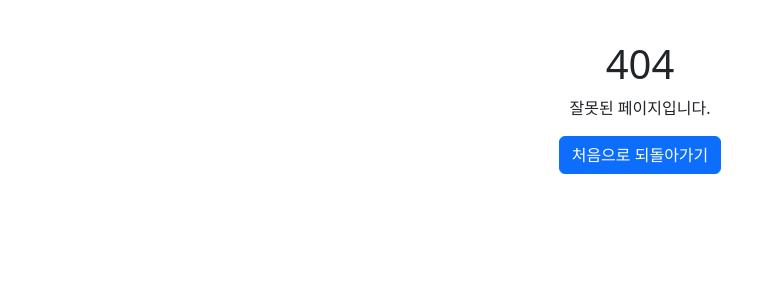
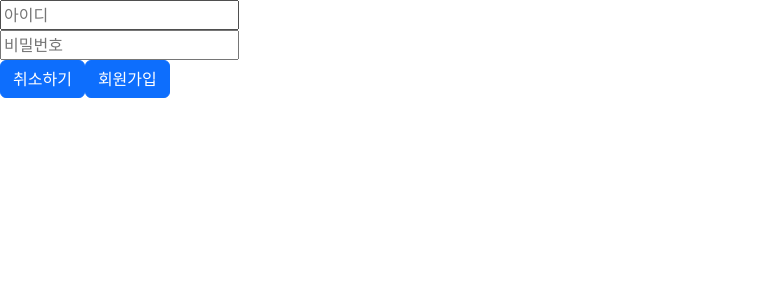
Before and after one commit to yousung1020/schedule-app, a React (Vite) app: page /register in a window 1280 px wide. Before the commit this address had no page. Shown: the top 300 px of the page, without its empty margins (0-784 px from the left). Built offline with nearby package versions, Linux system fonts and the light colour scheme.

Commit message:
Update Register

```diff
--- a/src/App.jsx
+++ b/src/App.jsx
@@ -5,7 +5,7 @@ import AddSchedule from './components/AddSchedule';
 import UpdateSchedule from './components/UpdateSchedule';
 import NotFound from './components/NotFound';
 import ViewSchedule from './components/ViewSchedule';
-import EditSchedule from './components/EditSchedule';
+import Register from './components/Register';
 
 
 function App(){
@@ -17,7 +17,7 @@ function App(){
           <Route path='/add-schedule' element={<AddSchedule/>}/>
           <Route path='/update-schedule' element={<UpdateSchedule/>}/>
           <Route path='/view-schedule/:id' element={<ViewSchedule/>}/>
-          <Route path='/edit-schedule/:id' element={<EditSchedule/>}/>
+          <Route path='/register' element={<Register/>}/>
           <Route path='*' element={<NotFound />}/>
         </Routes>
       </Router>
--- a/src/components/Login.jsx
+++ b/src/components/Login.jsx
@@ -1,32 +1,45 @@
 import { useState } from 'react';
 import { useNavigate } from 'react-router-dom';
+import { Button } from 'react-bootstrap';
 import "../css/Login.css";
 
 function Login(){
     // 사용자 이름 및 전화번호 입력 상태
     const [userInfo, setUserInfo] = useState({
-        name: "",
-        phone: "",
+        id: "",
+        pwd : "",
     });
 
     const nav = useNavigate(); // 특정 경로로 이동할 수 있는 함수
+
+    const Register = () => {
+      nav(`/register`);
+    }
 
     const handleUserInfo = (e) => {
         setUserInfo({
             ...userInfo,
             [e.target.name]: e.target.value
         });
+
     }
 
-    const handelStartGame = () => {
-      // 비구조화 할당
-      const {name, phone} = userInfo;
+    const StartCalender = () => {
+      const Users = JSON.parse(localStorage.getItem("userInfo"));
+      let test = 1;
+      // 사용자 이름 및 비밀번호 확인
+      Users.map(function(user){
+        if((user.id == userInfo.id && user.pwd == userInfo.pwd)){
+          test = 0;
+        }
+      });
 
+      if(test){
+        alert("잘못된 정보를 입력하셨습니다.");
+        return;
+      }
       // 사용자별 고유 키 생성
-      const userKey = `${name}_${phone}`;
-      // 현재 로그인 사용자 정보 저장
-      localStorage.setItem('userName',userInfo.name);
-      localStorage.setItem('userPhone',userInfo.phone);
+      const userKey = `${userInfo.id}_${userInfo.pwd}`;
 
       // 사용자별 일정 정보가 없으면 빈 배열로 초기화 ( 처음 로그인한 경우)
       if (!localStorage.getItem(`user_${userKey}`)){
@@ -44,12 +57,13 @@ function Login(){
           <div className='input-section'>
             <h2>사용자 정보 입력</h2>
 
-            <input type="text" name="name" value={userInfo.name} onChange={handleUserInfo} placeholder='이름'/>
-            <input type="text" name="phone" value={userInfo.phone} onChange={handleUserInfo} placeholder='전화번호'/>
-            <button onClick={handelStartGame} className='game-button'>로그인</button>
+            <input type="text" name="id" value={userInfo.id} onChange={handleUserInfo} placeholder='이름'/>
+            <input type="text" name="pwd" value={userInfo.pwd} onChange={handleUserInfo} placeholder='비밀번호'/>
+            <Button onClick={StartCalender} className='game-button'>로그인</Button>
           </div>
           <div className='el-info-section'>
             <h1>회원가입</h1>
+            <Button onClick={Register} className='game-button'>Sign Up</Button>
           </div>
         </div>
 
--- a/src/components/Register.jsx
+++ b/src/components/Register.jsx
@@ -1,7 +1,53 @@
+import { useState } from "react";
+import { useNavigate } from "react-router";
+import { Button } from "react-bootstrap";
 function Register() {
+    const [userInfo, setUserInfo] = useState({
+      id: "",
+      pwd : "",
+    });
+
+    const localStorageKey = "userInfo";
+
+    const nav = useNavigate();
+
+    const del = () => {
+      nav(`/`);
+    }
+
+    const fin = () => {
+      if(!userInfo.id || !userInfo.pwd){
+        alert("아이디와 비밀번호를 입력하세요.");
+        return;
+      }
+      const Users = JSON.parse(localStorage.getItem(localStorageKey)) || [];
+      if(Users.some(user => user.id === userInfo.id)){
+        alert("등록된 회원입니다.");
+        return;
+      };
+      const updateUsers = [...Users, userInfo];
+      localStorage.setItem(localStorageKey,JSON.stringify(updateUsers));
+      nav(`/`);
+    }
+
+    const handleUserInfo = (e) => {
+        setUserInfo({
+            ...userInfo,
+            [e.target.name]: e.target.value
+        });
+
+    }
   return(
-    <>
-    </>
+
+    <div>
+        <input type="text" name="id" value={userInfo.id} onChange={handleUserInfo} placeholder="아이디"/>
+      <form>
+        <input type="password" name="pwd" value={userInfo.pwd} onChange={handleUserInfo} placeholder="비밀번호"/>
+      </form>
+      <Button onClick={del}>취소하기</Button>
+      <Button onClick={fin}>회원가입</Button>
+
+    </div>
   )
 }
 
```
